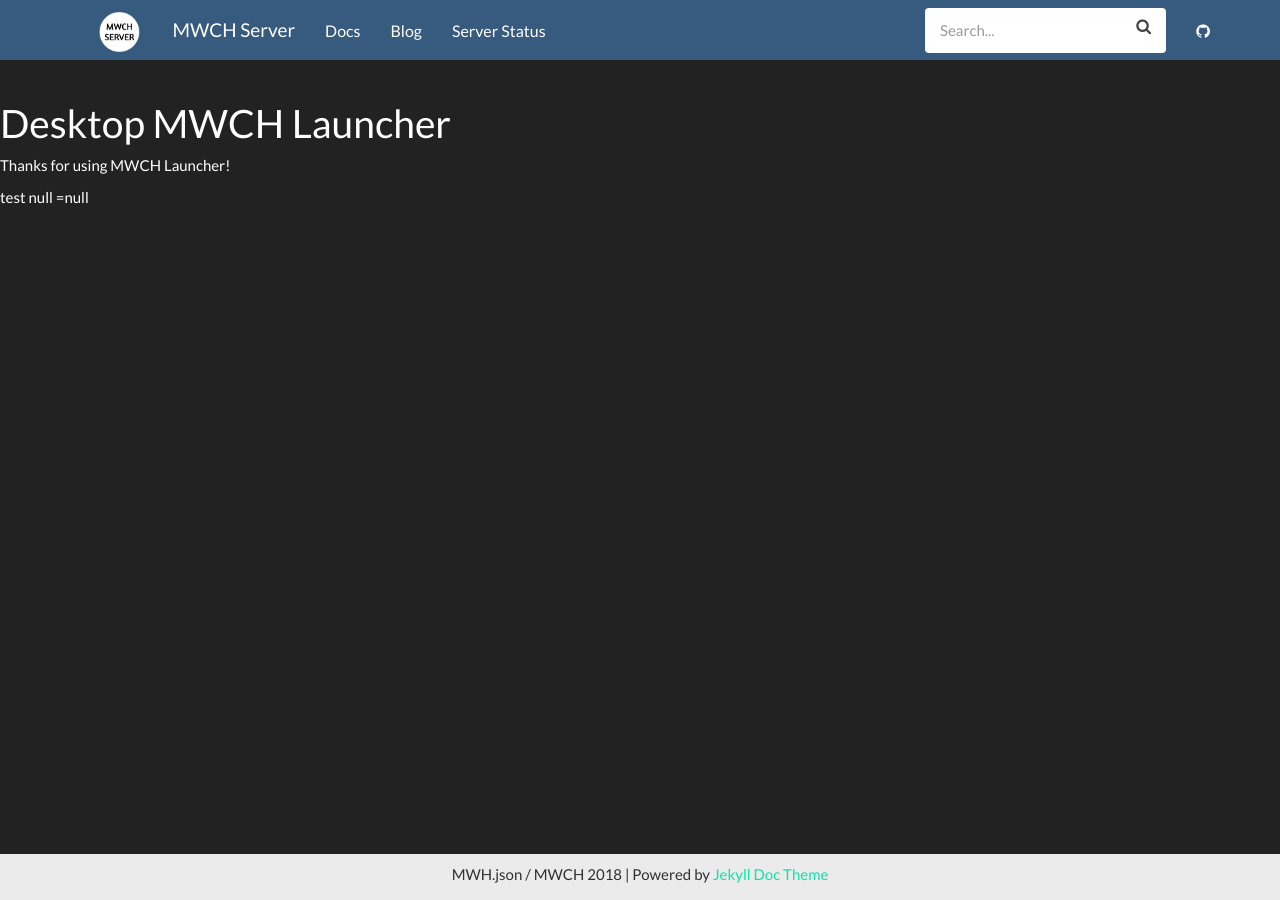
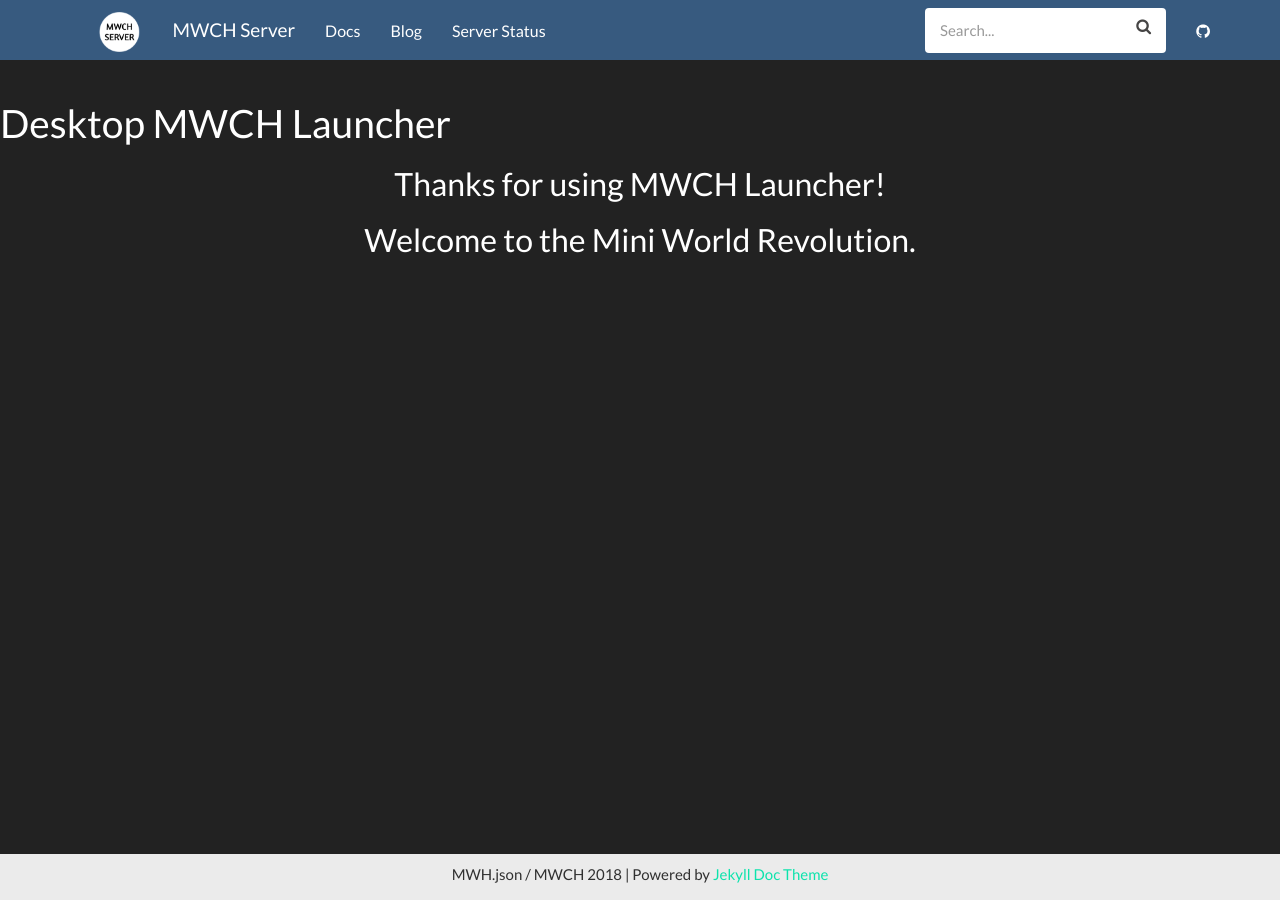
Before and after one commit to nattapong3912/website, a Jekyll site: the page built from desktop.md, in a window 1280 px wide. Built offline with Jekyll 4.4.1, drawn with Linux system fonts in a browser that asks for light colours; nearby versions of some CDN libraries.

Commit message:
Update desktop.md

```diff
--- a/desktop.md
+++ b/desktop.md
@@ -3,7 +3,9 @@ layout: page
 title:  Desktop MWCH Launcher
 ---
 
-Thanks for using MWCH Launcher!
+<div class="text-center">
+<h2>Thanks for using MWCH Launcher!</h2>
 
-test
-null =null
+<h2>Welcome to the Mini World Revolution.</h2>
+
+</div>
```
